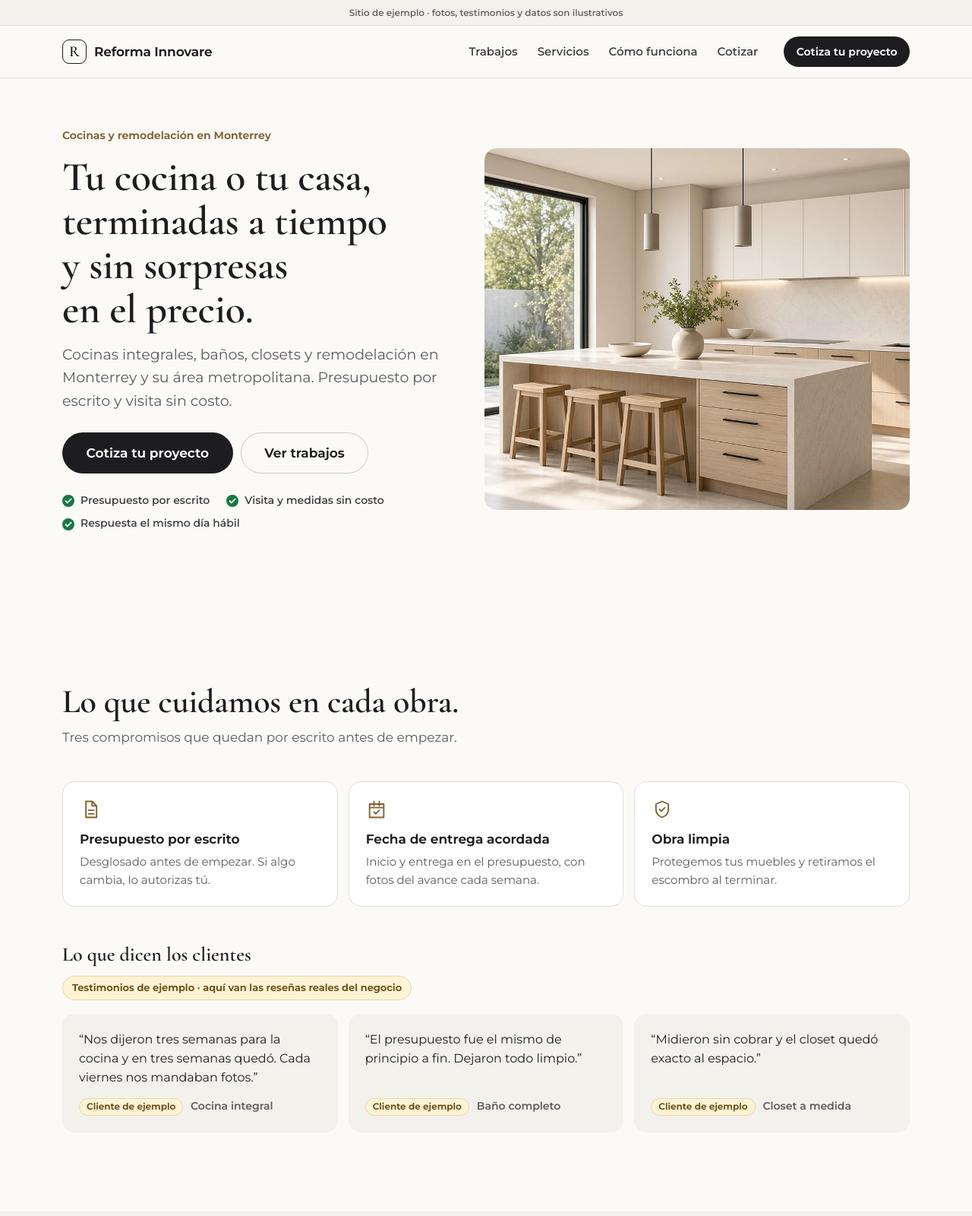
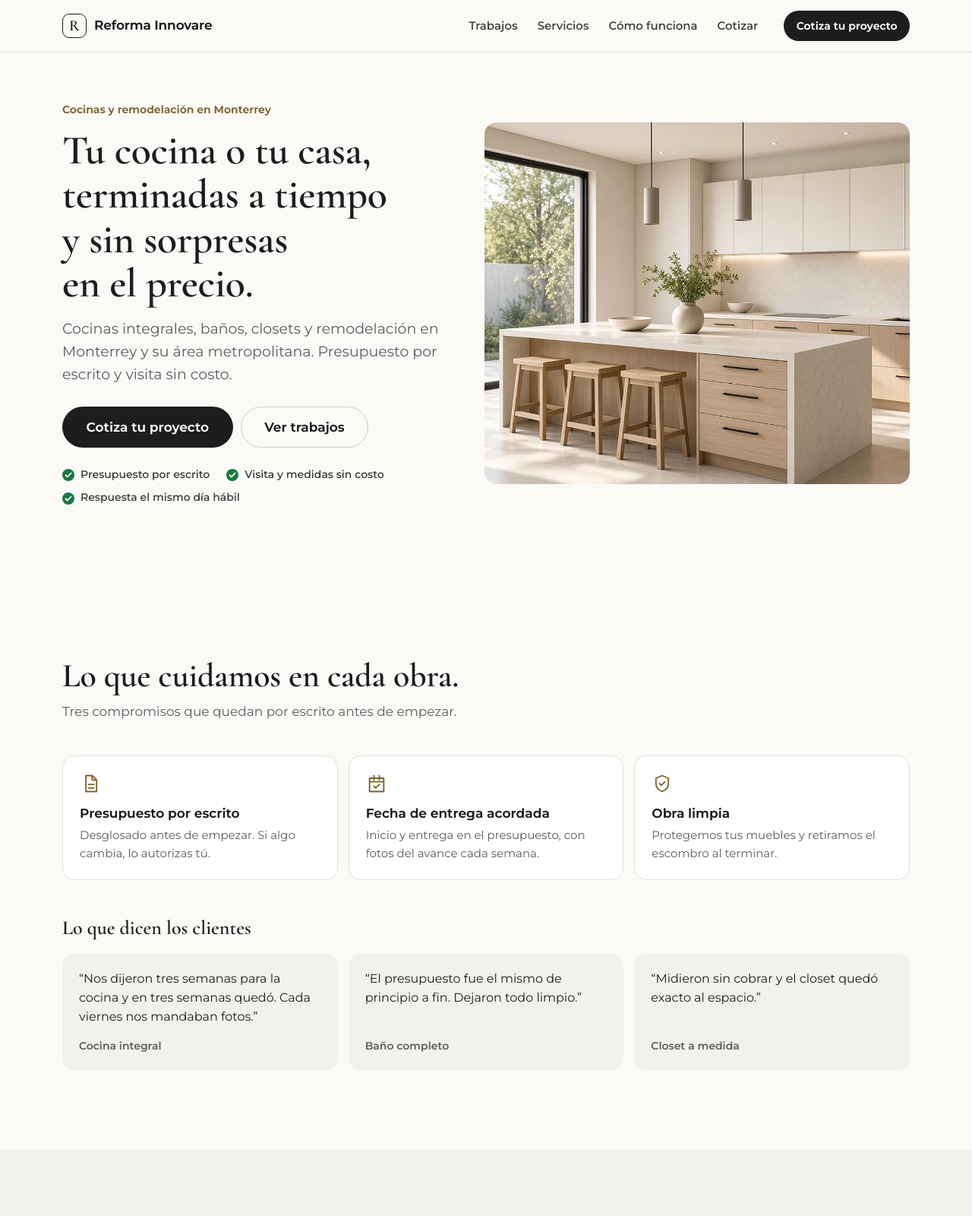
Before and after one commit to Roger150207/remodelaciones-demo, a plain HTML site: page index.html in a window 1280 px wide. Shown: the top 1600 px of the page at 76% size. Drawn offline with Linux system fonts and the light colour scheme.

Commit message:
Quita los avisos de página de ejemplo

```diff
--- a/assets/css/styles.css
+++ b/assets/css/styles.css
@@ -1,5 +1,5 @@
 /* =========================================================
-   Reforma Innovare · Landing demo
+   Reforma Innovare · Landing
    Claro, sobrio y mobile-first. Sin dependencias externas.
    ========================================================= */
 
@@ -59,9 +59,6 @@ code { font-family: ui-monospace, SFMono-Regular, Menlo, Consolas, monospace; }
 .skip:focus { top: 12px; }
 .wrap { width: 100%; max-width: var(--wrap); margin: 0 auto; padding: 0 var(--gutter); }
 
-/* ---------- Aviso de sitio de ejemplo ---------- */
-.demo-strip { padding: 7px 12px; background: var(--tint); color: var(--muted); font-size: .75rem; font-weight: 550; text-align: center; border-bottom: 1px solid var(--line); }
-
 /* ---------- Botones ---------- */
 .btn {
   display: inline-flex; align-items: center; justify-content: center; gap: .55em;
@@ -110,8 +107,6 @@ code { font-family: ui-monospace, SFMono-Regular, Menlo, Consolas, monospace; }
 .sec-head h2 { font-size: clamp(2rem, 7vw, 2.75rem); }
 .sec-sub { margin-top: 10px; font-size: 1.0625rem; color: var(--muted); }
 .sec-cta { margin-top: 32px; }
-.badge { display: inline-block; margin-top: 14px; padding: 6px 12px; border-radius: 999px; background: #fff3d6; color: #6a4a10; border: 1px solid #ecd9a8; font-size: .8125rem; font-weight: 650; line-height: 1.35; }
-.badge--sm { margin: 0 6px 0 0; padding: 2px 9px; font-size: .75rem; }
 
 /* ---------- Hero ---------- */
 .hero { padding: 36px 0 56px; }
@@ -280,7 +275,6 @@ code { font-family: ui-monospace, SFMono-Regular, Menlo, Consolas, monospace; }
 .footer__in { display: flex; flex-wrap: wrap; justify-content: space-between; gap: 24px; }
 .footer__info { display: grid; gap: 4px; max-width: 60ch; }
 .footer__name { font-weight: 650; color: var(--ink); font-size: .9375rem; }
-.footer__note { margin-top: 8px; }
 .footer__qr { margin: 0; display: flex; align-items: center; gap: 12px; }
 .footer__qr img { width: 72px; height: 72px; padding: 4px; background: #fff; border: 1px solid var(--line); border-radius: 8px; }
 .footer__qr figcaption { max-width: 14ch; font-size: .8125rem; line-height: 1.35; }
--- a/assets/js/app.js
+++ b/assets/js/app.js
@@ -42,11 +42,11 @@ const CONFIG = {
     { label: 'Solo estoy cotizando', sub: 'Quiero comparar opciones', icon: 'lupa' },
   ],
 
-  // Ubicación en Google Maps. Vacío a propósito: esta es una página de ejemplo.
+  // Ubicación en Google Maps. Vacío hasta que haya una ficha real del negocio.
   // Pon aquí la ficha REAL del negocio (nunca la de otro negocio). Si quedan vacíos, no se muestra ningún enlace.
   mapsUrl: '',
   reviewsUrl: '',
-  // Centro genérico de Monterrey (ubicación de ejemplo, no es la dirección de ningún negocio).
+  // Centro de Monterrey (solo referencia de mapa; no es la dirección del negocio).
   mapLat: 25.6866,
   mapLng: -100.3161,
 
--- a/index.html
+++ b/index.html
@@ -22,12 +22,10 @@
 <link rel="manifest" href="manifest.webmanifest">
 <link rel="preload" href="assets/fonts/cormorant-600.woff2" as="font" type="font/woff2" crossorigin>
 <link rel="preload" as="image" href="assets/img/hero-cocina-1280.webp" imagesrcset="assets/img/hero-cocina-1280.webp 1280w, assets/img/hero-cocina.webp 2400w" imagesizes="(min-width: 960px) 55vw, 100vw" fetchpriority="high">
-<link rel="stylesheet" href="assets/css/styles.css?v=4">
+<link rel="stylesheet" href="assets/css/styles.css?v=5">
 </head>
 <body>
 <a class="skip" href="#filtro">Ir directo a cotizar</a>
-
-<p class="demo-strip">Sitio de ejemplo · fotos, testimonios y datos son ilustrativos</p>
 
 <header class="topbar" id="inicio">
   <div class="wrap topbar__in">
@@ -97,20 +95,19 @@
 
     <div class="quotes-head reveal">
       <h3 class="quotes-title">Lo que dicen los clientes</h3>
-      <p class="badge">Testimonios de ejemplo · aquí van las reseñas reales del negocio</p>
     </div>
     <ul class="quotes">
       <li class="quote reveal">
         <blockquote>“Nos dijeron tres semanas para la cocina y en tres semanas quedó. Cada viernes nos mandaban fotos.”</blockquote>
-        <p class="quote__by"><span class="badge badge--sm">Cliente de ejemplo</span> Cocina integral</p>
+        <p class="quote__by">Cocina integral</p>
       </li>
       <li class="quote reveal">
         <blockquote>“El presupuesto fue el mismo de principio a fin. Dejaron todo limpio.”</blockquote>
-        <p class="quote__by"><span class="badge badge--sm">Cliente de ejemplo</span> Baño completo</p>
+        <p class="quote__by">Baño completo</p>
       </li>
       <li class="quote reveal">
         <blockquote>“Midieron sin cobrar y el closet quedó exacto al espacio.”</blockquote>
-        <p class="quote__by"><span class="badge badge--sm">Cliente de ejemplo</span> Closet a medida</p>
+        <p class="quote__by">Closet a medida</p>
       </li>
     </ul>
   </div>
@@ -179,7 +176,6 @@
   <div class="wrap">
     <header class="sec-head reveal">
       <h2 id="trab-t">Trabajos.</h2>
-      <p class="badge">Fotos de ejemplo. Aquí van las obras reales del negocio.</p>
     </header>
     <ul class="gallery" tabindex="0" aria-label="Galería de trabajos">
       <li class="g reveal"><button class="g__btn" type="button" data-full="assets/img/galeria-01.webp" data-title="Cocina integral" data-meta="Cocina integral terminada">
@@ -333,8 +329,7 @@
     <div class="footer__info">
       <p class="footer__name"><span data-cfg="businessName">Reforma Innovare</span> · <span data-cfg="city">Monterrey</span>, N.L.</p>
       <p>Atendemos Monterrey, San Pedro, San Nicolás, Guadalupe y Apodaca.</p>
-      <p>Ubicación de ejemplo: Monterrey, Nuevo León.</p>
-      <p class="footer__note">Esta es una página de ejemplo. Fotos, testimonios y datos son ilustrativos y se reemplazan por los del negocio real.</p>
+      <p>Monterrey, Nuevo León.</p>
     </div>
     <figure class="footer__qr">
       <img src="assets/img/qr-sitio.svg" width="88" height="88" alt="Código QR para abrir esta página en otro celular" loading="lazy" decoding="async">
```
